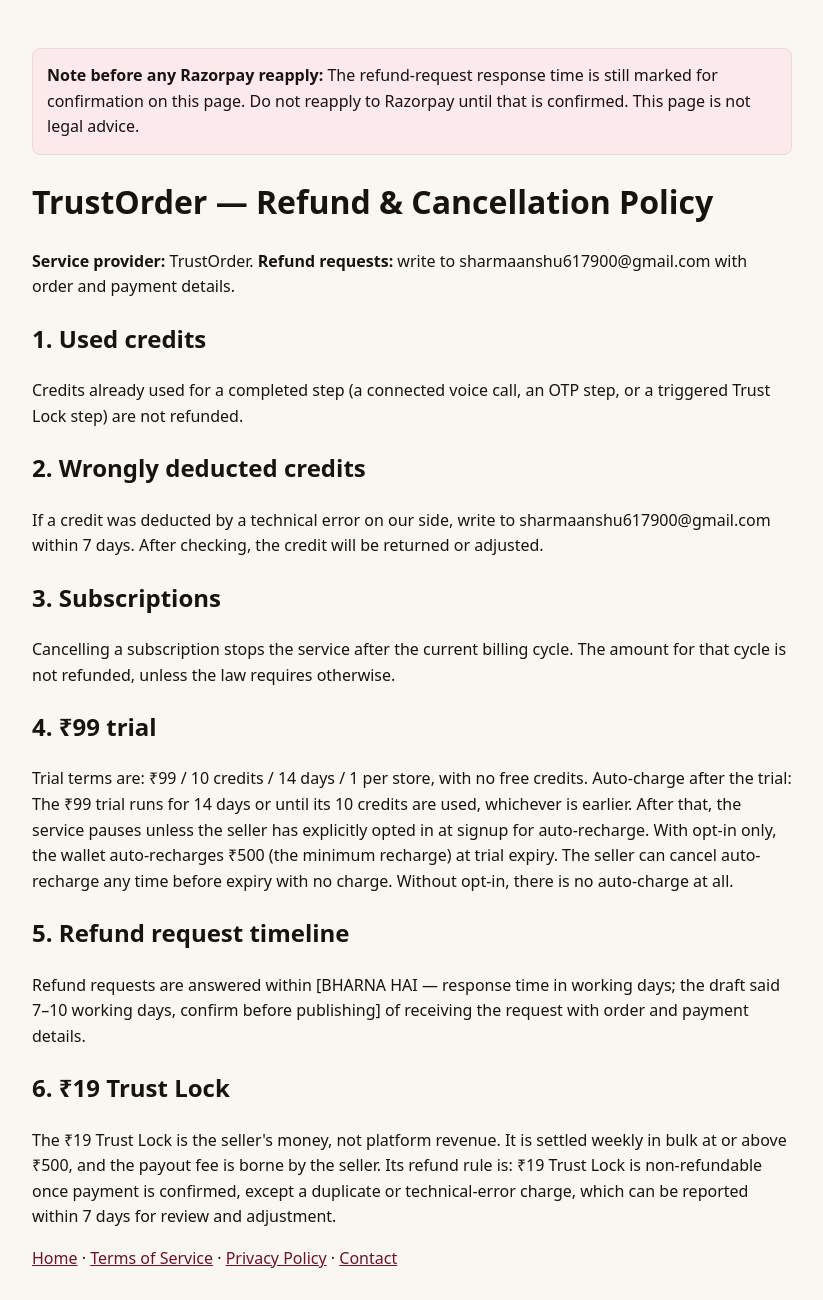
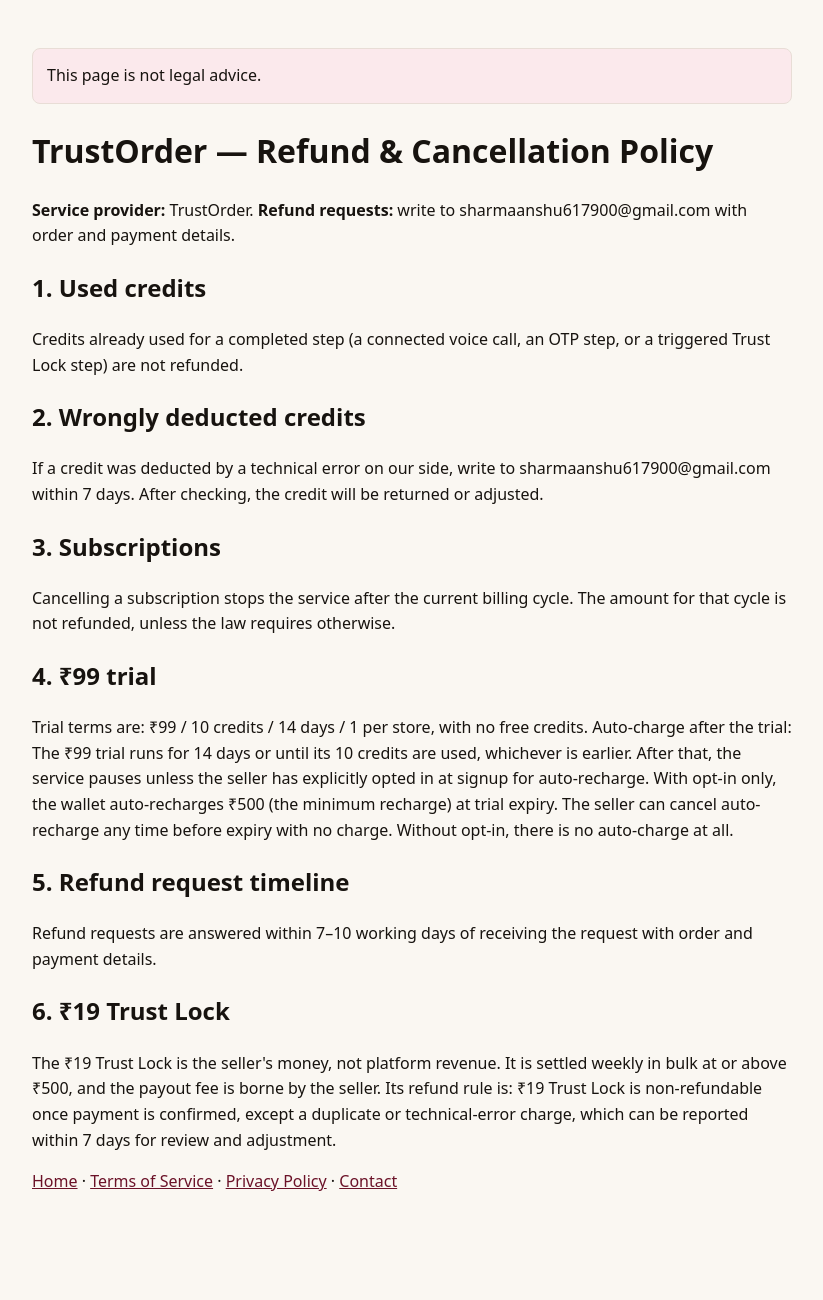
Before and after one commit to sharmaanshu617900-alt/shipvera-backend, a website: page refund.html in a window 1280 px wide. Shown: the whole page, without its empty margins (228-1051 px from the left). After the commit the page ends 1243 px from the top, so only its background shows below. Drawn offline with Linux system fonts and the light colour scheme.

Commit message:
Set refund response time to 7-10 working days (last legal placeholder confirmed)

```diff
--- a/refund.html
+++ b/refund.html
@@ -7,7 +7,7 @@
 <style>body{font-family:system-ui,sans-serif;background:#FAF7F2;color:#17130F;max-width:760px;margin:0 auto;padding:32px 20px;line-height:1.6}a{color:#6B1228}.warn{background:#FBE9EC;border:1px solid #E8DDD6;border-radius:8px;padding:14px}</style>
 </head>
 <body>
-<p class="warn"><strong>Note before any Razorpay reapply:</strong> The refund-request response time is still marked for confirmation on this page. Do not reapply to Razorpay until that is confirmed. This page is not legal advice.</p>
+<p class="warn">This page is not legal advice.</p>
 <h1>TrustOrder — Refund &amp; Cancellation Policy</h1>
 <p><strong>Service provider:</strong> TrustOrder. <strong>Refund requests:</strong> write to sharmaanshu617900@gmail.com with order and payment details.</p>
 <h2>1. Used credits</h2>
@@ -19,7 +19,7 @@
 <h2>4. ₹99 trial</h2>
 <p>Trial terms are: ₹99 / 10 credits / 14 days / 1 per store, with no free credits. Auto-charge after the trial: The ₹99 trial runs for 14 days or until its 10 credits are used, whichever is earlier. After that, the service pauses unless the seller has explicitly opted in at signup for auto-recharge. With opt-in only, the wallet auto-recharges ₹500 (the minimum recharge) at trial expiry. The seller can cancel auto-recharge any time before expiry with no charge. Without opt-in, there is no auto-charge at all.</p>
 <h2>5. Refund request timeline</h2>
-<p>Refund requests are answered within [BHARNA HAI — response time in working days; the draft said 7–10 working days, confirm before publishing] of receiving the request with order and payment details.</p>
+<p>Refund requests are answered within 7–10 working days of receiving the request with order and payment details.</p>
 <h2>6. ₹19 Trust Lock</h2>
 <p>The ₹19 Trust Lock is the seller's money, not platform revenue. It is settled weekly in bulk at or above ₹500, and the payout fee is borne by the seller. Its refund rule is: ₹19 Trust Lock is non-refundable once payment is confirmed, except a duplicate or technical-error charge, which can be reported within 7 days for review and adjustment.</p>
 <p><a href="index.html">Home</a> · <a href="terms.html">Terms of Service</a> · <a href="privacy.html">Privacy Policy</a> · <a href="contact.html">Contact</a></p>
```
